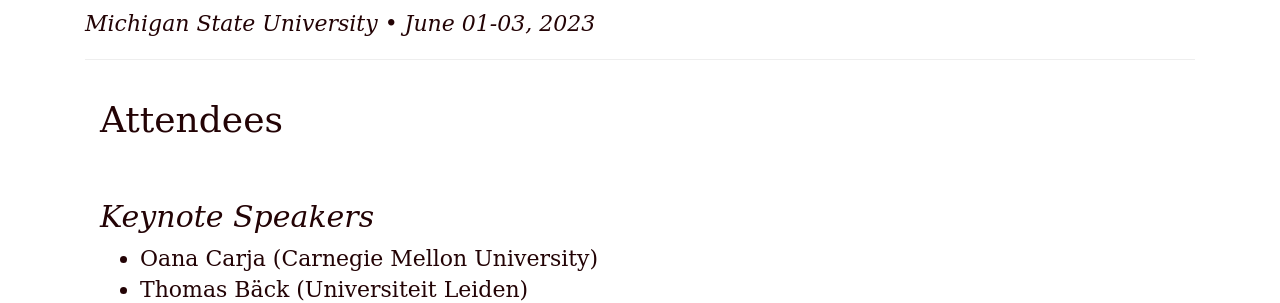
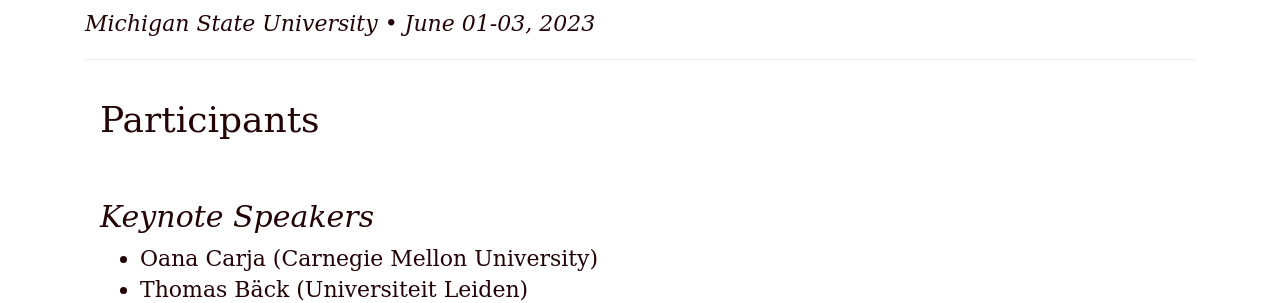
Before and after one commit to GPTP-workshop/gptp-workshop.github.io, a Jekyll site: the page built from attendees.md, in a window 1280 px wide and 900 px high. Shown: the part 132-435 px from the top of the window. Built offline with Jekyll 4.4.1, drawn with Linux system fonts in a browser that asks for light colours; our own code applies the rules of GitHub Pages for plain Markdown files.

Commit message:
Update attendees.md

```diff
--- a/attendees.md
+++ b/attendees.md
@@ -5,7 +5,7 @@ roman: "XX"
 dates: "June 01-03, 2023"
 ---
 
-# Attendees
+# Participants
 
 ## Keynote Speakers
 
```
